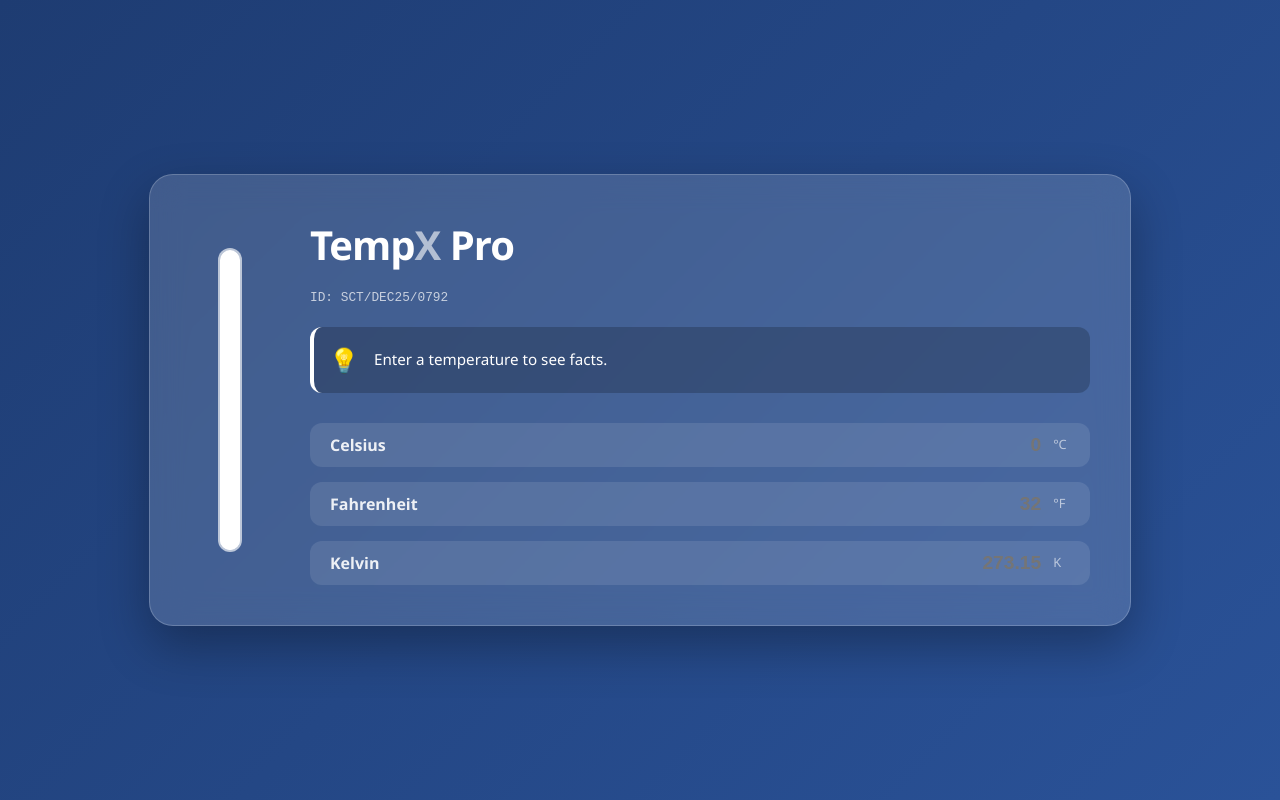
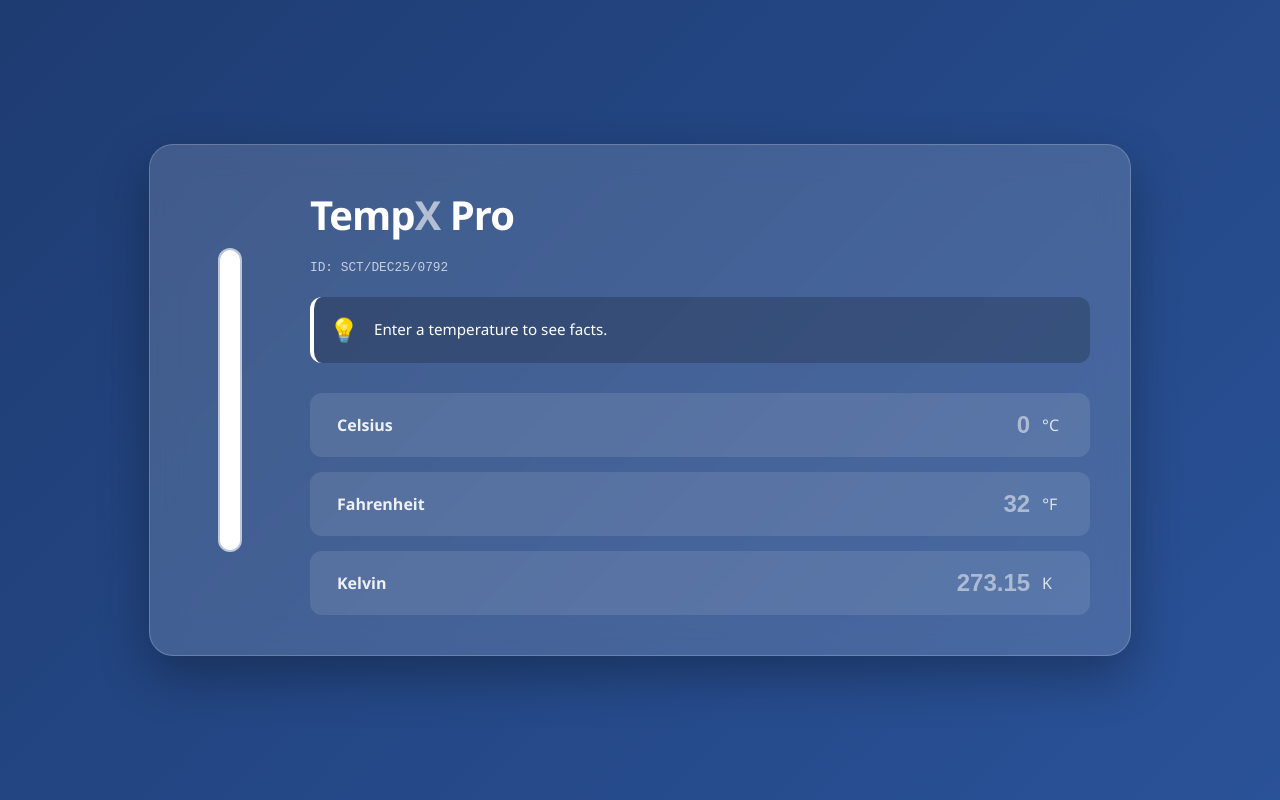
Before and after one commit to threesshad-cpu/SCT_SD_1, a React (Vite) app: page / in a window 1280 px wide. Built offline with nearby package versions, Linux system fonts and the light colour scheme.

Commit message:
UI Fix: Added focus glow to inputs

```diff
--- a/src/TemperatureConverter.css
+++ b/src/TemperatureConverter.css
@@ -1,8 +1,10 @@
+/* src/TemperatureConverter.css - UPDATED */
+
 /* FORCE FULL SCREEN RESET */
 :root { --glass: rgba(255, 255, 255, 0.15); --border: rgba(255, 255, 255, 0.2); }
 
 .main-wrapper {
-  position: fixed; /* Locks it to the window */
+  position: fixed;
   top: 0; left: 0; width: 100vw; height: 100vh;
   display: flex; align-items: center; justify-content: center;
   transition: background 0.8s ease;
@@ -85,29 +87,48 @@
 
 .inputs-grid { display: grid; gap: 15px; }
 
+/* INPUT CARD - THE FIXED PART */
 .input-card {
   position: relative;
   background: rgba(255,255,255,0.1);
-  padding: 10px 20px;
+  padding: 15px 25px; /* Bigger padding */
   border-radius: 12px;
   display: flex; align-items: center; justify-content: space-between;
-  transition: transform 0.2s;
+  transition: all 0.2s;
+  border: 2px solid transparent; /* Prepare for border change */
 }
 
-.input-card:hover { background: rgba(255,255,255,0.2); transform: translateX(5px); }
+/* HOVER EFFECT */
+.input-card:hover {
+  background: rgba(255,255,255,0.2);
+  transform: translateX(5px);
+}
+
+/* FOCUS EFFECT (The Glow) */
+.input-card:focus-within {
+  background: rgba(255,255,255,0.25);
+  border-color: rgba(255,255,255,0.8); /* Bright white border */
+  box-shadow: 0 0 15px rgba(255,255,255,0.3); /* Glow */
+  transform: scale(1.02);
+}
 
 .input-card label { width: 100px; font-weight: 600; opacity: 0.9; }
 
 .input-card input {
   background: transparent; border: none; color: white;
-  font-size: 1.2rem; text-align: right; width: 100%; outline: none;
+  font-size: 1.5rem; /* Bigger Text */
+  text-align: right; width: 100%; outline: none;
   font-weight: bold;
+}
+
+.input-card input::placeholder {
+  color: rgba(255, 255, 255, 0.5); /* Lighter placeholder */
 }
 
 /* REMOVE SPINNERS FROM INPUTS */
 input::-webkit-outer-spin-button, input::-webkit-inner-spin-button { -webkit-appearance: none; margin: 0; }
 
-.unit-tag { font-size: 0.8rem; opacity: 0.6; margin-left: 10px; width: 20px; }
+.unit-tag { font-size: 1rem; opacity: 0.8; margin-left: 10px; width: 25px; }
 
 /* MOBILE RESPONSIVE */
 @media (max-width: 600px) {
@@ -115,6 +136,5 @@ input::-webkit-outer-spin-button, input::-webkit-inner-spin-button { -webkit-app
   .thermo-container { width: 100%; height: 50px; }
   .thermometer-glass { width: 100%; height: 15px; }
   .thermometer-glass::after { display: none; }
-  .thermometer-liquid { width: 0%; height: 100% !important; transition: width 0.5s; } /* Horizontal on mobile */
-  /* Update logic for horizontal mobile view handled by CSS rotation or just simple width change */
+  .thermometer-liquid { width: 0%; height: 100% !important; transition: width 0.5s; }
 }
```
